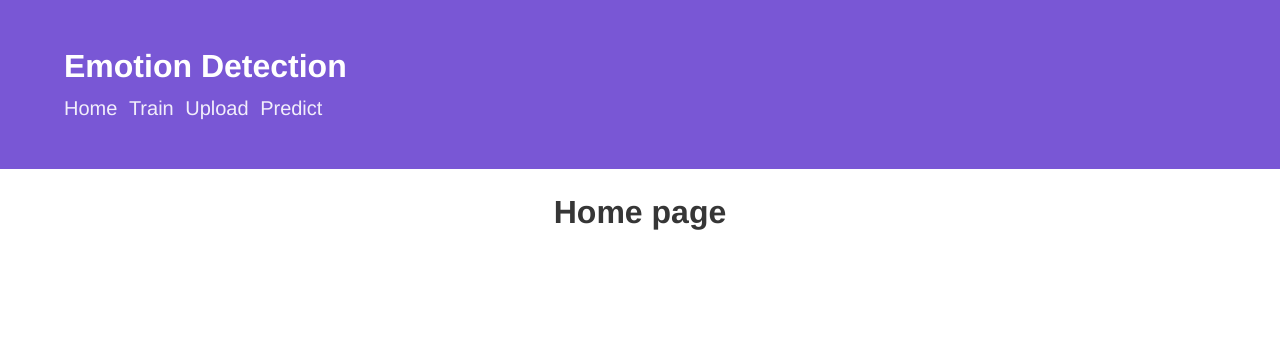
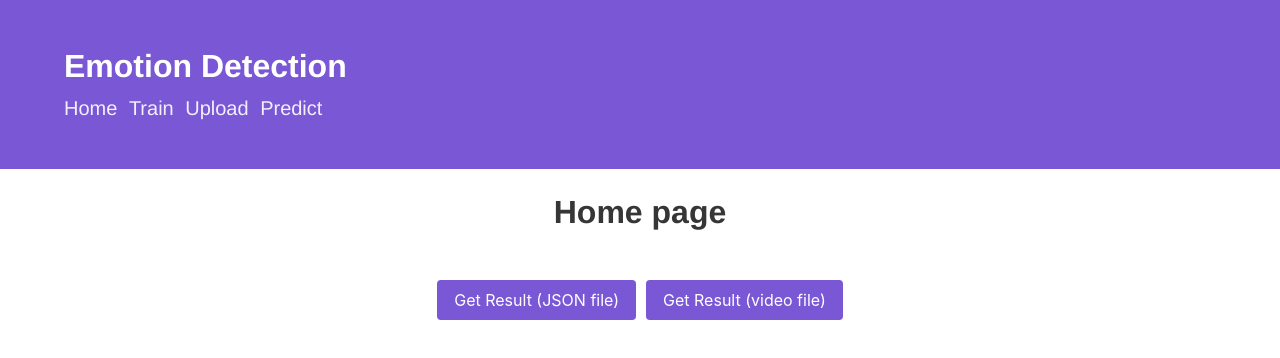
Before and after one commit to HPCNC-KU-ML/emotion_detection_web, a Vue app: page /#/ in a window 1280 px wide. Shown: the top 358 px of the page. Built offline with nearby package versions, Linux system fonts and the light colour scheme.

Commit message:
Add button to home to dowload the result

```diff
--- a/src/components/Home.vue
+++ b/src/components/Home.vue
@@ -1,12 +1,67 @@
 <template>
   <div id="home">
     <h1 class="title">Home page</h1>
+    <button
+      id="getJSON"
+      class="button is-primary"
+      style="margin-top: 2%;"
+      @click="getJSON"
+    >Get Result (JSON file)</button>
+    <button
+      class="button is-primary"
+      style="margin-top: 2%;"
+      @click="getVideo"
+    >Get Result (video file)</button>
   </div>
 </template>
 
 <script>
+import axios from "axios";
+const urlJSON = "http://localhost:4000/predict";
+const urlVideo = "http://localhost:4000/video";
+
 export default {
-  name: "home"
+  name: "home",
+  methods: {
+    getJSON() {
+      axios({
+        method: "GET",
+        url: urlJSON
+      }).then(response => {
+        // eslint-disable-next-line
+        console.log(response.data);
+
+        const url = window.URL.createObjectURL(new Blob([response.data]));
+        const link = document.createElement("a");
+        link.href = url;
+        link.setAttribute("download", "result.json"); //or any other extension
+        document.body.appendChild(link);
+        link.click();
+        link.parentNode.removeChild(link);
+
+        window.open(url);
+        return response;
+      });
+    },
+    getVideo() {
+      axios({
+        method: "GET",
+        url: urlVideo
+      }).then(response => {
+        const url = window.URL.createObjectURL(new Blob([response.data]));
+        const link = document.createElement("a");
+        link.href = url;
+        link.setAttribute("download", "output.avi"); //or any other extension
+        document.body.appendChild(link);
+        link.click();
+        link.parentNode.removeChild(link);
+
+        window.open(url);
+
+        return response;
+      });
+    }
+  }
 };
 </script>
 
@@ -15,4 +70,7 @@ export default {
   text-align: center;
   margin-top: 2%;
 }
+#getJSON {
+  margin-right: 10px;
+}
 </style>
```
